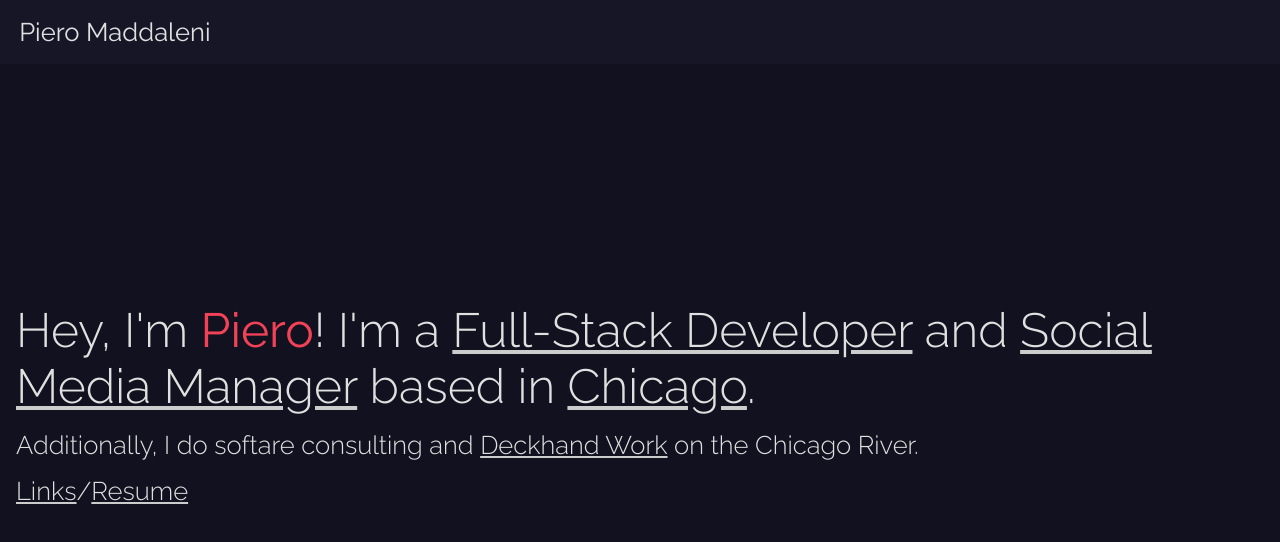
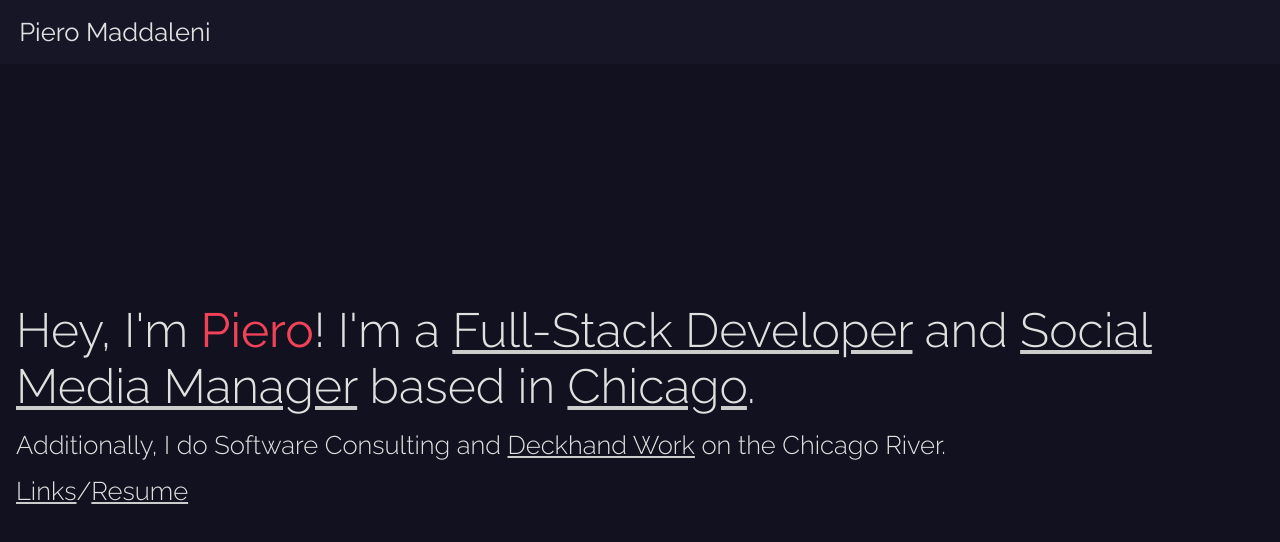
Before and after one commit to piemadd/site, a website built with Vite: page index.html in a window 1280 px wide. Built offline with nearby package versions, Linux system fonts and the light colour scheme; files whose address does not match are found by name.

Commit message:
fixed typo

```diff
--- a/index.html
+++ b/index.html
@@ -30,7 +30,7 @@
           <a href="#chicagoooooooooo">Chicago</a>.
         </h1>
         <p>
-          Additionally, I do softare consulting and
+          Additionally, I do Software Consulting and
           <a href="#river">Deckhand Work</a> on the Chicago River.
         </p>
         <p><a href="#links">Links</a>/<a href="/resume.pdf">Resume</a></p>
```
